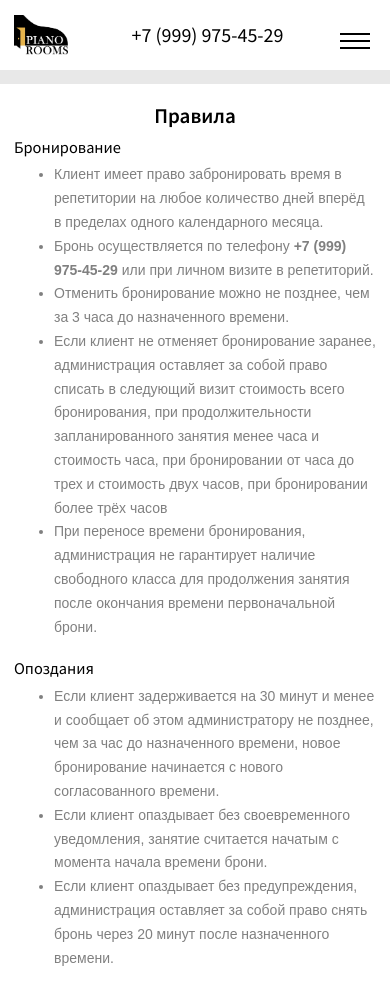
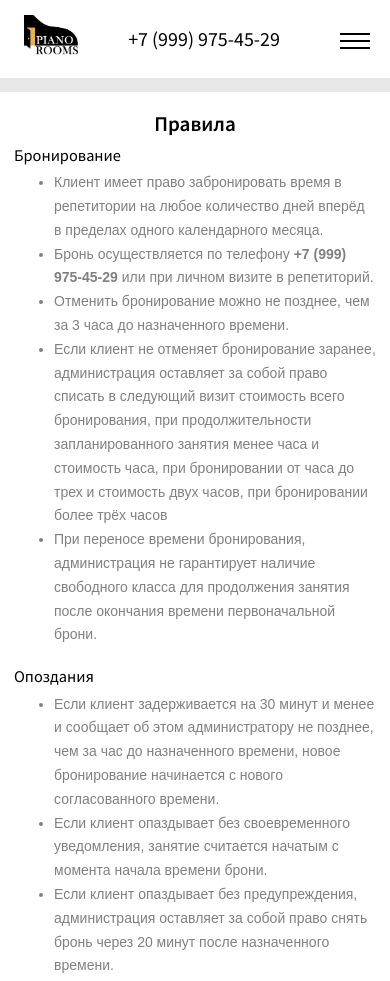
Before and after one commit to caffeineDream/Pianorooms, a plain HTML site: page rules.html in a window 390 px wide. Shown: the top 981 px of the page. Drawn offline with Linux system fonts and the light colour scheme.

Commit message:
small fixes

```diff
--- a/css/main.css
+++ b/css/main.css
@@ -80,14 +80,15 @@ a:hover, a:active, a:focus {
   font-weight: 600;
   font-family: "Source Sans Pro", sans-serif;
 } */
+.main-nav div.main-logo-holder {
+  display: inline;
+  max-width: 10%;
+}
 #main-logo {
-  max-width: 10%;
-  height: auto;
-  margin: 0;
-  display: inline-block;
+  max-width: 100%;
 }
 @media screen and (max-width: 768px) {
-  #main-logo {
+  .main-nav div.main-logo-holder {
     max-width: 15%;
   }
 }
@@ -100,15 +101,21 @@ a:hover, a:active, a:focus {
   font-family: "Source Sans Pro", sans-serif;
   font-size: 1.25rem;
   font-weight: 400;
-  margin: 0 0 0 1.25em;
+  margin: 0 0 0 0;
+}
+.nav-phone-holder {
+  min-width: 10%;
+  height: auto;
+  margin: 0;
+  display: block;
+}
+.main-nav .nav-phone a {
+  padding: 0;
 }
 @media screen and (max-width: 768px) {
   .main-nav .nav-phone {
     display: block;
   }
-}
-.nav-phone-holder {
-  min-width: 15%;
 }
 .main-nav a {
   padding: 5px 10px;
@@ -194,7 +201,7 @@ a:hover, a:active, a:focus {
   }
   .top-menu ul.open {
       display: flex;
-      flex-direction: row;
+      flex-direction: row-reverse;
       justify-content: space-between;
       flex-wrap: wrap-reverse;
       margin: auto;
--- a/rules.html
+++ b/rules.html
@@ -22,8 +22,8 @@
         <nav class='main-nav' role='navigation'>
             <div class='container-wrap'>
                 <div class='top-menu'>
-                    <img id='main-logo' alt='logo' src='img/logo.png'>
-                    <h2 class='nav-phone'>+7 (999) 975-45-29</h2>
+                    <div class='main-logo-holder'><a href="index.html" class="logo-link"><img id='main-logo' alt='logo' src='img/logo.png'> </a></div>
+                    <h2 class='nav-phone'><a href="tel:+7-999-975-4529">+7 (999) 975-45-29</a></h2>
                     <div class='nav-phone-holder'></div>
                     <div id='nav-sandwich'>
                         <span class='baseline'></span>
@@ -124,7 +124,7 @@
                                 125009, <br>
                                 Москва, Брюсов пер. 8-10, стр.1
                             </li>
-                            <li><a href='#'>+7(999)975-45-29</a></li>
+                            <li><a href="tel:+7-999-975-4529">+7 (999) 975-45-29</a></li>
                             <li>Общение: <a href='#'>piano-email@gmail.com</a></li>
                             <li>Вакансии: <a href='#'>hr@pianorooms.ru</a></li>
                         </ul>
```
Also changed, not shown: how_to_find.html (+3 -3 lines), index.html (+3 -3 lines), other_services.html (+3 -3 lines), partners.html (+3 -3 lines), prices.html (+3 -3 lines).
